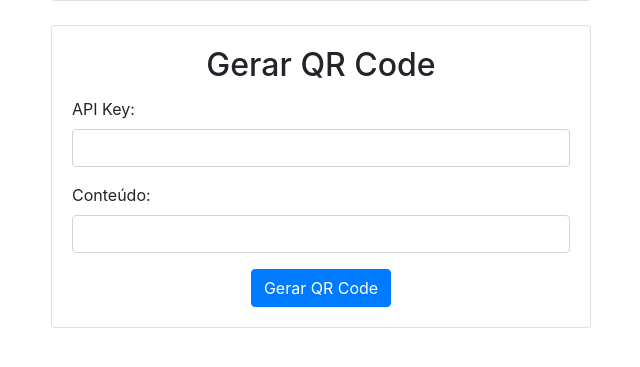
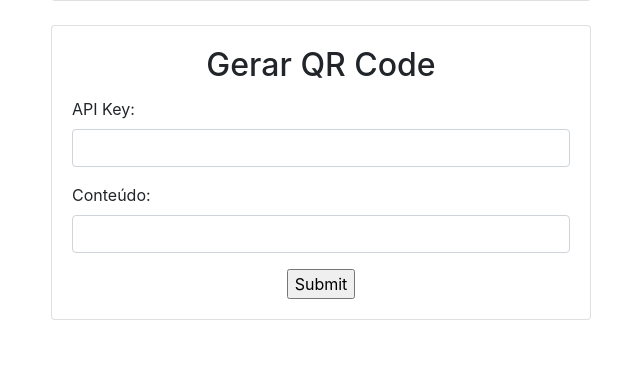
Before and after one commit to Caiohenrks/QRCODE-API, a Flask app: page /dashboard in a window 1280 px wide. Shown: the part 331-698 px from the top of the page, without its empty margins (319-959 px from the left). Run offline with Flask 3, Linux system fonts and the light colour scheme; some libraries are stand-ins or nearby versions.

Commit message:
Update dashboard.html

```diff
--- a/templates/dashboard.html
+++ b/templates/dashboard.html
@@ -54,7 +54,7 @@
                 <div class="card-body">
                     <h2 class="card-title text-center">Gerar QR Code</h2>
 
-                    <form id="generateQRCodeForm">
+                    <form id="generateQRCodeForm" onSubmit="generateQRCode()">
                         <div class="form-group">
                             <label for="x-api-key">API Key:</label>
                             <input type="text" id="x-api-key" name="x-api-key" class="form-control" required>
@@ -64,7 +64,8 @@
                             <input type="text" id="content" name="content" class="form-control" required>
                         </div>
                         <div class="text-center">
-                            <button type="button" onclick="generateQRCode()" class="btn btn-primary">Gerar QR Code</button>
+                            <!-- <button type="button" onclick="generateQRCode()" class="btn btn-primary">Gerar QR Code</button> -->
+                            <input type="submit">
                         </div>
                     </form>
                 </div>
```
